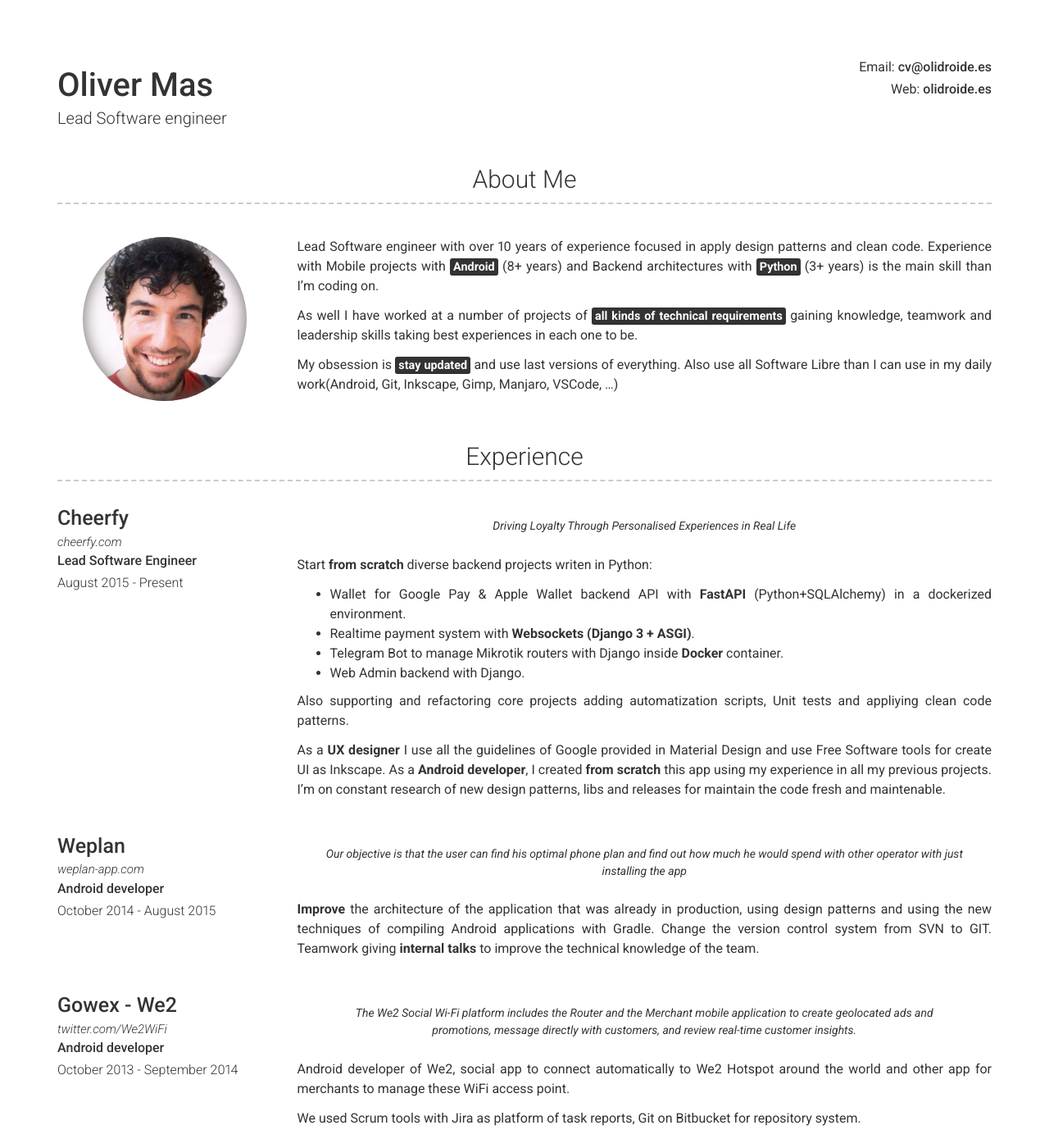
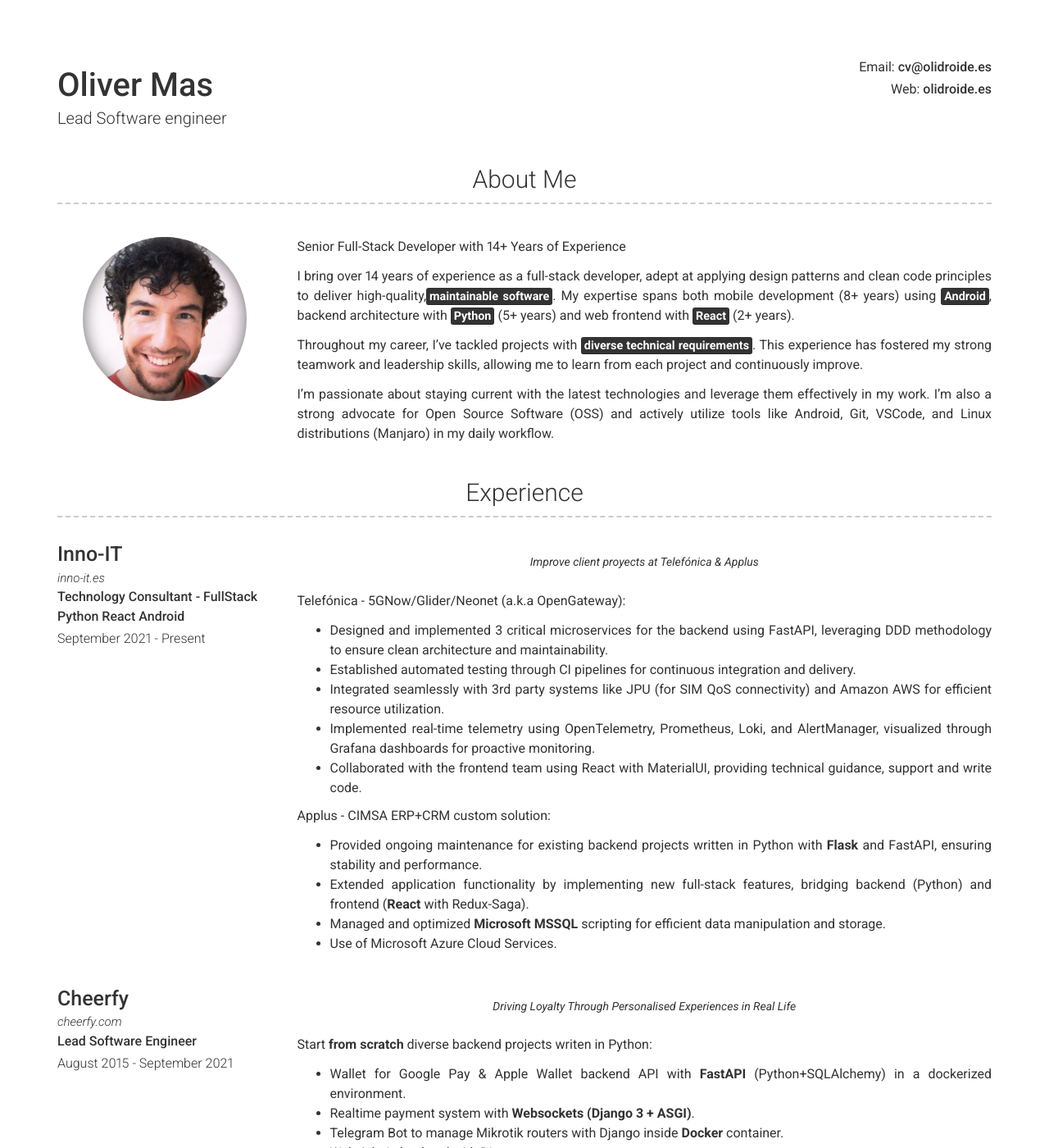
Before and after one commit to olidroide/cv, a Jekyll site: the page built from index.md, in a window 1280 px wide and 1400 px high. Shown: the whole window at 82% size. Built offline with Jekyll 4.4.1, drawn with Linux system fonts in a browser that asks for light colours; some of the changed text lies outside the part shown.

Commit message:
Update experience

```diff
--- a/_config.yml
+++ b/_config.yml
@@ -24,12 +24,13 @@ website: olidroide.es
 # about_title: About Me
 about_profile_image: images/profile.jpg
 about_content: | # this will include new lines to allow paragraphs
-  Lead Software engineer with over 10 years of experience focused in apply design patterns and clean code.
-  Experience with Mobile projects with <mark><b>Android</b></mark> (8+ years) and Backend architectures with <mark><b>Python</b></mark> (3+ years) is the main skill than I'm coding on.
+  Senior Full-Stack Developer with 14+ Years of Experience
 
-  As well I have worked at a number of projects of <mark><b>all kinds of technical requirements</b></mark> gaining knowledge, teamwork and leadership skills taking best experiences in each one to be.
+  I bring over 14 years of experience as a full-stack developer, adept at applying design patterns and clean code principles to deliver high-quality,<mark><b>maintainable software</b></mark>. My expertise spans both mobile development (8+ years) using <mark><b>Android</b></mark>, backend architecture with <mark><b>Python</b></mark> (5+ years) and web frontend with <mark><b>React</b></mark> (2+ years).
 
-  My obsession is <mark><b>stay updated</b></mark> and use last versions of everything. Also use all Software Libre than I can use in my daily work(Android, Git, Inkscape, Gimp, Manjaro, VSCode, …)
+  Throughout my career, I've tackled projects with <mark><b>diverse technical requirements</b></mark>. This experience has fostered my strong teamwork and leadership skills, allowing me to learn from each project and continuously improve.
+
+  I'm passionate about staying current with the latest technologies and leverage them effectively in my work. I'm also a strong advocate for Open Source Software (OSS) and actively utilize tools like Android, Git, VSCode, and Linux distributions (Manjaro) in my daily workflow.
 
 # Projects Section
 # projects_title: Projects
@@ -45,7 +46,7 @@ about_content: | # this will include new lines to allow paragraphs
 more_content: | # this will include new lines to allow paragraphs
   Alongside my interests software engineering some of my other interests and hobbies are:
    - Dance Bollywood 🕺
-   - Play guitar 🎸
+   - Play ukulele & guitar 🎸
    - Maker 🤖
 
 # Footer
--- a/_data/experience.yml
+++ b/_data/experience.yml
@@ -1,11 +1,34 @@
+- layout: left
+  company: Inno-IT
+  link: inno-it.es
+  job_title: Technology Consultant - FullStack Python React Android
+  dates: September 2021 - Present
+  quote: >
+   Improve client proyects at Telefónica & Applus
+  description: |
+    Telefónica - 5GNow/Glider/Neonet (a.k.a OpenGateway):
+
+    - Designed and implemented 3 critical microservices for the backend using FastAPI, leveraging DDD methodology to ensure clean architecture and maintainability.
+    - Established automated testing through CI pipelines for continuous integration and delivery.
+    - Integrated seamlessly with 3rd party systems like JPU (for SIM QoS connectivity) and Amazon AWS for efficient resource utilization.
+    - Implemented real-time telemetry using OpenTelemetry, Prometheus, Loki, and AlertManager, visualized through Grafana dashboards for proactive monitoring.
+    - Collaborated with the frontend team using React with MaterialUI, providing technical guidance, support and write code.
+
+    Applus - CIMSA ERP+CRM custom solution:
+
+    - Provided ongoing maintenance for existing backend projects written in Python with <b>Flask</b> and FastAPI, ensuring stability and performance.
+    - Extended application functionality by implementing new full-stack features, bridging backend (Python) and frontend (<b>React</b> with Redux-Saga).
+    - Managed and optimized <b>Microsoft MSSQL</b> scripting for efficient data manipulation and storage.
+    - Use of Microsoft Azure Cloud Services.
+
 - layout: left
   company: Cheerfy
   link: cheerfy.com
   job_title: Lead Software Engineer
-  dates: August 2015 - Present
+  dates: August 2015 - September 2021
   quote: >
    Driving Loyalty Through Personalised Experiences in Real Life
-  description: | # this will include new lines to allow paragraphs
+  description: |
     Start <b>from scratch</b> diverse backend projects writen in Python:
 
     - Wallet for Google Pay & Apple Wallet backend API with <b>FastAPI</b> (Python+SQLAlchemy) in a dockerized environment.
```
